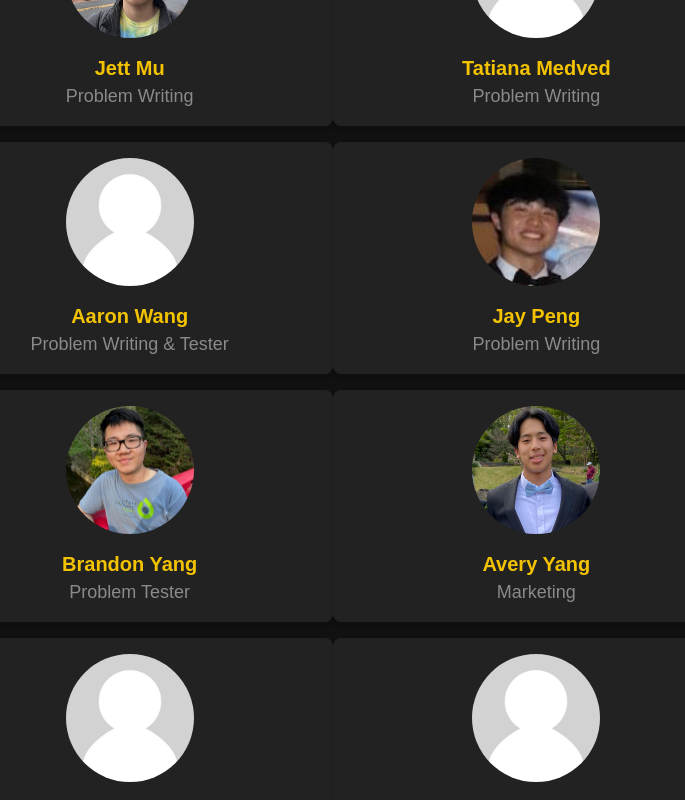
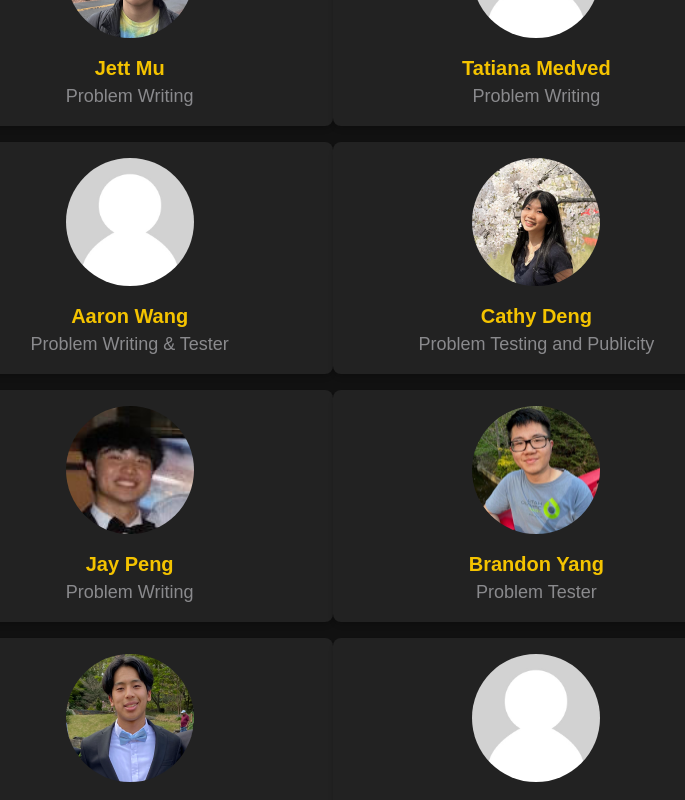
Before and after one commit to Prorickey/ncsmc2, a Next.js app: page /about in a window 1280 px wide. Shown: the part 900-1700 px from the top of the page, without its empty margins (307-992 px from the left). Built offline with nearby package versions, Linux system fonts and the light colour scheme.

Commit message:
fixed two little things

```diff
--- a/app/about/page.tsx
+++ b/app/about/page.tsx
@@ -29,6 +29,11 @@ const team = [
 		name: "Aaron Wang",
 		role: "Problem Writing & Tester",
 		image: "/team/default.jpg"
+	},
+	{
+		name: "Cathy Deng",
+		role: "Problem Testing and Publicity",
+		image: "/team/cathy.jpg"
 	},
 	{
 		name: "Jay Peng",
--- a/package.json
+++ b/package.json
@@ -1,6 +1,6 @@
 {
 	"name": "ncsmc2",
-	"version": "1.3.2",
+	"version": "1.3.3",
 	"private": true,
 	"type": "module",
 	"scripts": {
```
Also changed, not shown: public/team/cathy.jpg (added).
